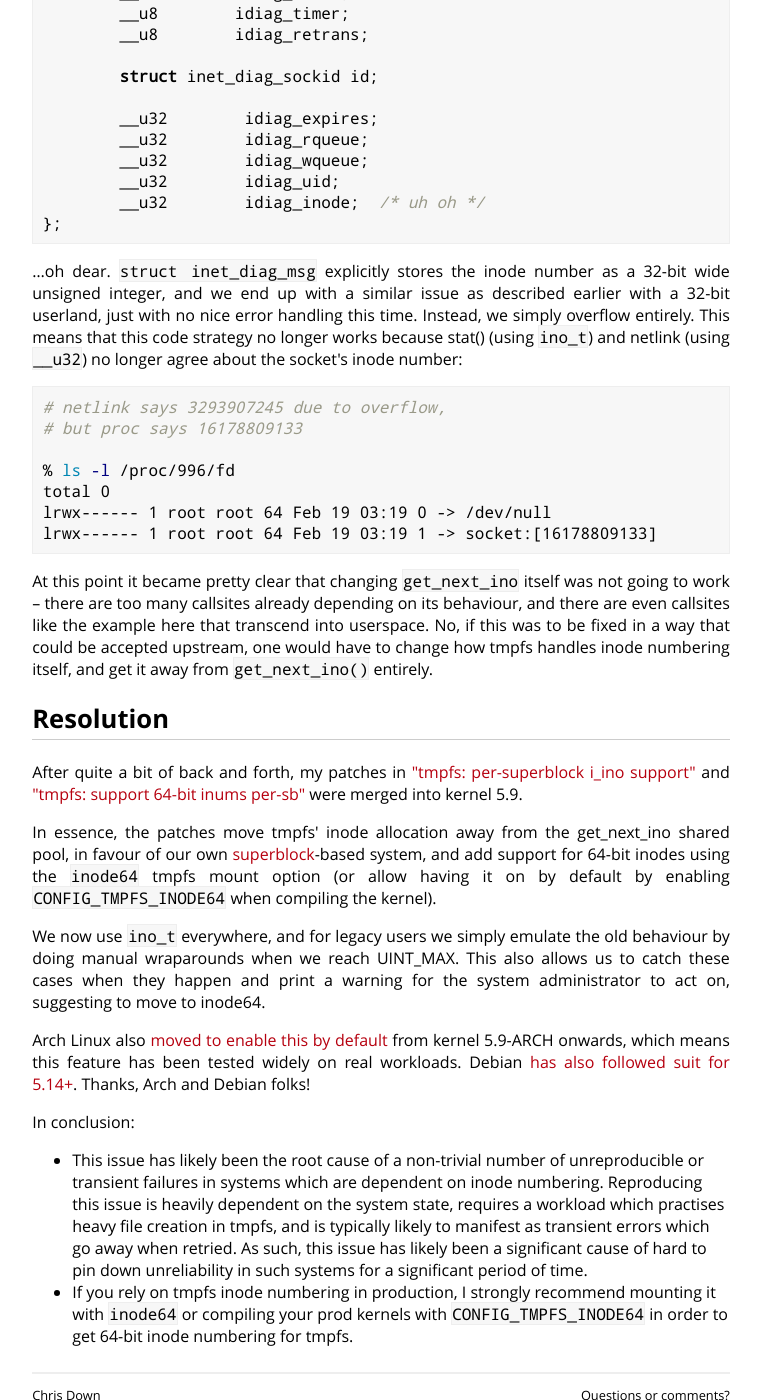
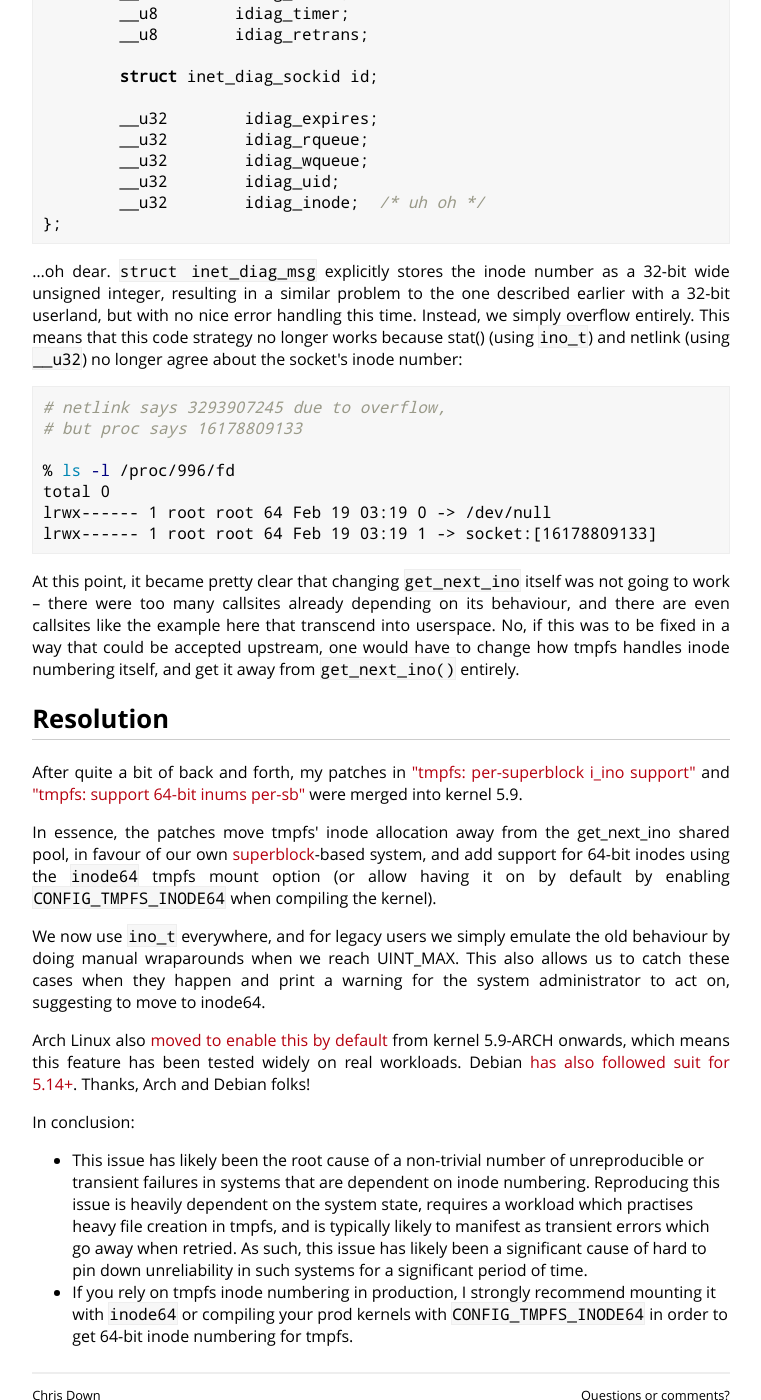
Before and after one commit to cdown/chrisdown.name, a Jekyll site: the page built from _posts/2021-07-02-tmpfs-inode-corruption-introducing-inode64.md, in a window 1280 px wide and 1400 px high, scrolled down 4276 px. Shown: the whole window, without its empty margins (259-1020 px from the left). Built offline with Jekyll 4.4.1, drawn with Linux system fonts in a browser that asks for light colours; some of the changed text lies outside the part shown.

Commit message:
Slight rework of phrasing in tmpfs

```diff
--- a/_posts/2021-07-02-tmpfs-inode-corruption-introducing-inode64.md
+++ b/_posts/2021-07-02-tmpfs-inode-corruption-introducing-inode64.md
@@ -5,10 +5,10 @@ title: "tmpfs inode corruption: introducing inode64"
 
 A few months ago I got a report from a service owner that their service was
 crashing when trying to access certain files stored in tmpfs. This service
-provides a way to do things like builds on niche architectures/platforms, and
-as part of that retrieves and stores a large cache of required files for the
-requisite job in `/dev/shm`, preventing needing them to fetch for other jobs
-with the same dependencies.
+provides a way to do things like builds on niche architectures and platforms,
+and as part of that it retrieves and stores a large cache of required files for
+the requisite job in `/dev/shm`, preventing the need to then later fetch the
+same files for other jobs with the same dependencies.
 
 As part of this lifecycle, this service stores a mapping from each file's inode
 number to its own metadata relevant to the data retrieved. Simple enough, and
@@ -144,7 +144,7 @@ What this says is essentially this:
    to get another 1024, and so on.
 
 Looks pretty simple, right? Unfortunately, there's something awry that you
-might miss if you just skim over the code, and don't look closely at the
+might miss if you just skim over the code and don't look closely at the
 function and variable types: they're all `unsigned int`. On an x86_64 machine,
 an `unsigned int` is 32 bits wide, and it's pretty trivial to exceed 2^32
 incrementations of the get_next_ino() counter if you're creating a lot of
@@ -169,7 +169,7 @@ which gave some pause:
 So the problem is that if you have a 32-bit executable compiled without
 `_FILE_OFFSET_BITS=64` on a system with a 64-bit wide `ino_t`, glibc's `stat()`
 will simply fail with EOVERFLOW for inode numbers greater than 2^32. As such,
-we need a support option for those who need to preserve this legacy behaviour,
+we need a support option for those who need to preserve this legacy behaviour
 while still allowing more modern systems to avoid this issue.
 
 ## Intermediate storage issues
@@ -178,14 +178,14 @@ There is also one more problem: I mentioned earlier that `get_next_ino()` is a
 _global_ pool -- we also use it for things like sockets, pipes, and other
 things that are disconnected from physical storage on the backing filesystem.
 While the original issue was largely isolated to tmpfs, changing
-`get_next_ino()` as a whole meant that some ramifications are harder to
+`get_next_ino()` as a whole meant that some ramifications would be harder to
 predict.
 
-For example, we have code in prod that tries produce a mapping of sockets to a
-list of pids which use them. In order to do this, we use the netlink interface
-to query for sockets in a particular state we care about (say, `LISTEN`), and
-then iterate /proc/pid/fd to find the process or processes which have this
-socket open.
+For example, we have code in prod that tries to produce a mapping of sockets to
+a list of pids which use them. In order to do this, we use the netlink
+interface to query for sockets in a particular state we care about (say,
+`LISTEN`), and then iterate /proc/pid/fd to find the process or processes which
+have this socket open.
 
 The net subsystem stores some of its information in its own structs for
 reference later. One of the things which it stores is the inode number for the
@@ -224,10 +224,10 @@ struct inet_diag_msg {
 {% endhighlight %}
 
 ...oh dear. `struct inet_diag_msg` explicitly stores the inode number as a
-32-bit wide unsigned integer, and we end up with a similar issue as described
-earlier with a 32-bit userland, just with no nice error handling this time.
-Instead, we simply overflow entirely. This means that this code strategy no
-longer works because stat() (using `ino_t`) and netlink (using `__u32`) no
+32-bit wide unsigned integer, resulting in a similar problem to the one
+described earlier with a 32-bit userland, but with no nice error handling this
+time. Instead, we simply overflow entirely. This means that this code strategy
+no longer works because stat() (using `ino_t`) and netlink (using `__u32`) no
 longer agree about the socket's inode number:
 
 {% highlight bash %}
@@ -240,8 +240,8 @@ lrwx------ 1 root root 64 Feb 19 03:19 0 -> /dev/null
 lrwx------ 1 root root 64 Feb 19 03:19 1 -> socket:[16178809133]
 {% endhighlight %}
 
-At this point it became pretty clear that changing `get_next_ino` itself was
-not going to work -- there are too many callsites already depending on its
+At this point, it became pretty clear that changing `get_next_ino` itself was
+not going to work -- there were too many callsites already depending on its
 behaviour, and there are even callsites like the example here that transcend
 into userspace. No, if this was to be fixed in a way that could be accepted
 upstream, one would have to change how tmpfs handles inode numbering itself,
@@ -278,7 +278,7 @@ Thanks, Arch and Debian folks!
 In conclusion:
 
 - This issue has likely been the root cause of a non-trivial number of
-  unreproducible or transient failures in systems which are dependent on inode
+  unreproducible or transient failures in systems that are dependent on inode
   numbering. Reproducing this issue is heavily dependent on the system state,
   requires a workload which practises heavy file creation in tmpfs, and is
   typically likely to manifest as transient errors which go away when retried.
```
Also changed, not shown: other parts of _posts/2021-07-02-tmpfs-inode-corruption-introducing-inode64.md (+5 -5 lines), _posts/2016-07-20-srecon-europe-2016.md (+2 -2 lines), _posts/2020-05-06-psi-notify-notifying-before-cpu-memory-io-becomes-oversaturated.md (+1 -1 lines), _posts/2020-06-12-muting-threads-in-gmail-with-mutt.md (+1 -1 lines), _posts/2022-09-27-signals-in-prod-dangers-and-pitfalls.md (+1 -1 lines), oldgames.md (+2 -2 lines).
